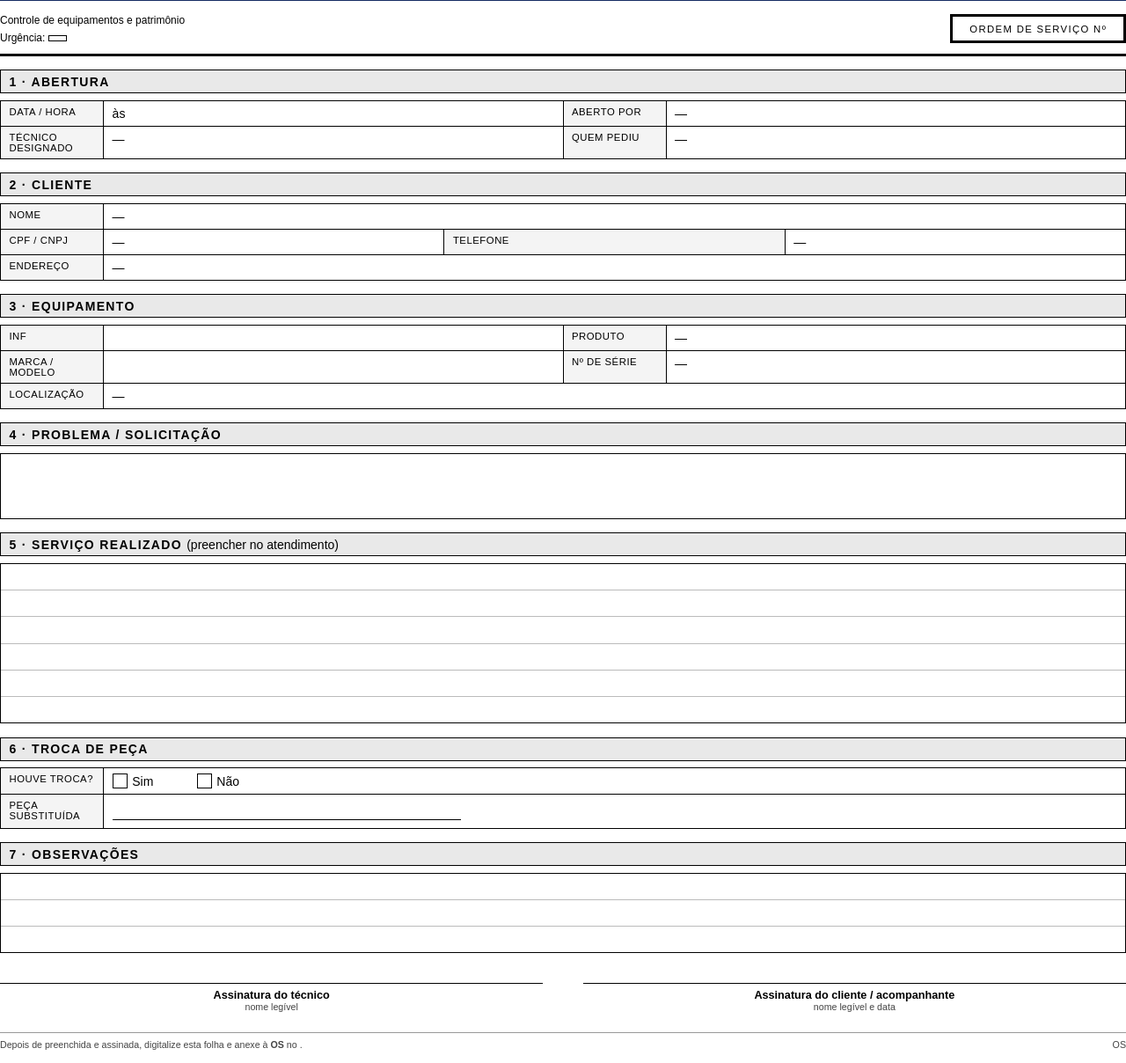
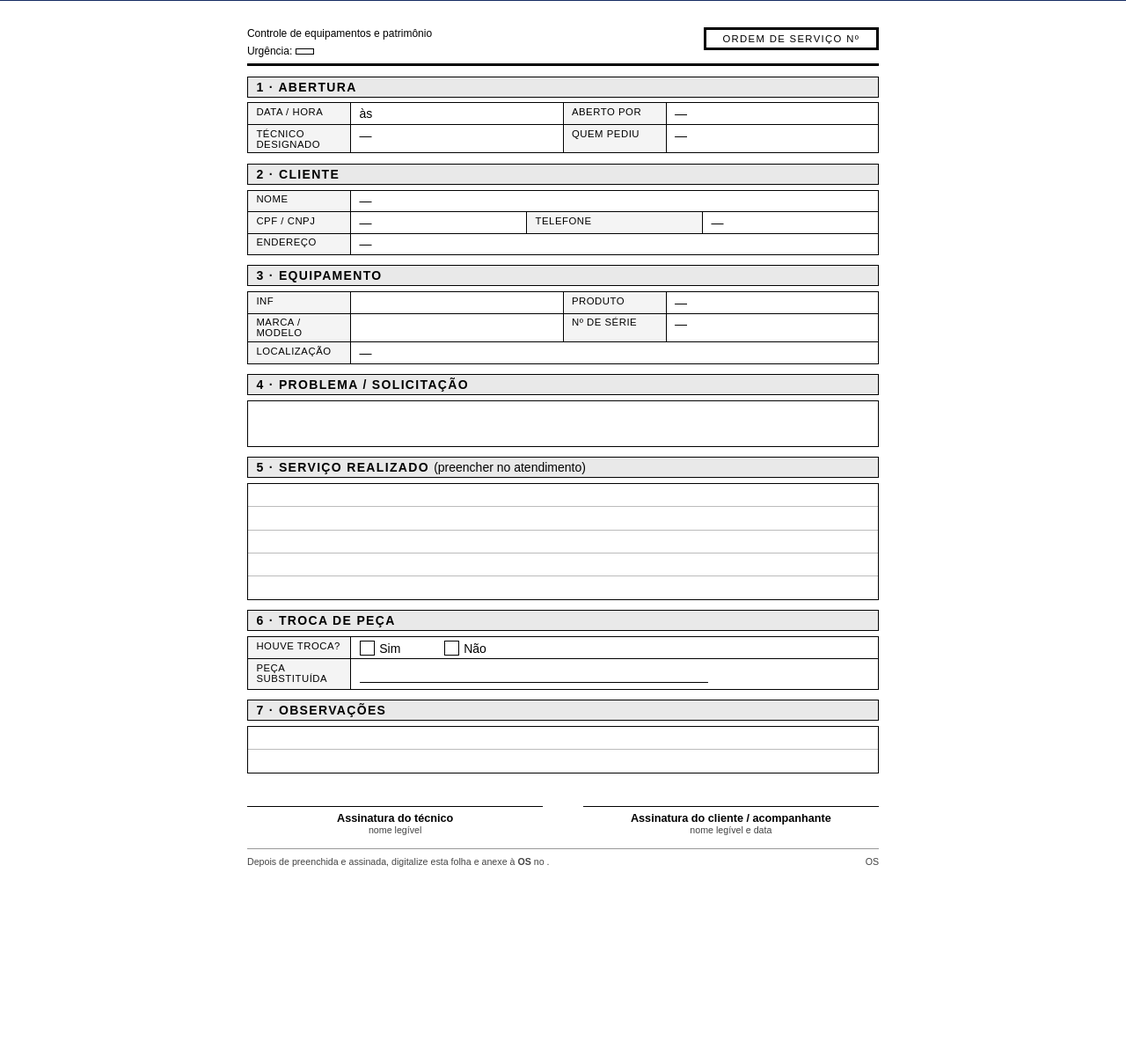
Before and after one commit to MarlonGiovany/StockLink, a Django app: template templates/inventario/chamado_imprimir.html in a window 1280 px wide. Shown: the part 46-1254 px from the top of the page at 88% size. After the commit the page ends 1031 px from the top, so only its background shows below. Run offline with Django 5.2, Linux system fonts and the light colour scheme; the template is opened without the code that fills it, so the values that code supplies are empty.

Commit message:
Ordem de Serviço impressa cabe numa folha A4 só
A OS saía com 2 páginas (sobrava ~5,5 cm). Layout mais compacto:
Serviço realizado com 5 linhas de 7 mm, Observações com 2, espaçamentos
menores e margem de 8 mm. A margem da página passa a zero, o que tira o
cabeçalho/rodapé que o navegador imprimia (data, endereço, "1/2").

Se o texto do problema for longo, antes de imprimir a página tira linhas
em branco (Observações até 1, Serviço realizado até 3) e, se ainda
precisar, diminui a letra do problema.

```diff
--- a/templates/inventario/chamado_imprimir.html
+++ b/templates/inventario/chamado_imprimir.html
@@ -11,7 +11,10 @@ A caixa do topo mostra o número em corpo grande justamente para isso.
   <meta charset="utf-8">
   <title>OS {{ chamado.numero_os }} — Ordem de Serviço</title>
   <style>
-    @page { size: A4; margin: 12mm; }
+    /* Margem zero na página tira o cabeçalho e o rodapé que o navegador
+       põe sozinho (data, endereço, "1/2"); a margem de verdade fica no
+       padding da .folha, que tem a largura exata de uma A4. */
+    @page { size: A4; margin: 0; }
     * { box-sizing: border-box; }
     body { font-family: Arial, Helvetica, sans-serif; font-size: 11pt;
            color: #000; margin: 0; background: #fff; }
@@ -25,44 +28,44 @@ A caixa do topo mostra o número em corpo grande justamente para isso.
     .btn-tela.secundario { background:#475569; }
     @media print { .barra-tela { display: none; } }
 
-    .folha { padding: 4mm 0; }
+    .folha { width: 210mm; padding: 8mm 10mm; margin: 0 auto; }
 
     .topo { display: flex; justify-content: space-between;
             align-items: flex-start; border-bottom: 2.5pt solid #000;
-            padding-bottom: 3mm; margin-bottom: 4mm; }
-    .marca { font-size: 15pt; font-weight: bold; letter-spacing: .5pt; }
+            padding-bottom: 2mm; margin-bottom: 3mm; }
+    .marca { font-size: 14pt; font-weight: bold; letter-spacing: .5pt; }
     .marca small { display:block; font-size: 9pt; font-weight: normal;
                    letter-spacing: 0; }
-    .caixa-os { border: 2.5pt solid #000; padding: 2mm 5mm; text-align: center;
+    .caixa-os { border: 2.5pt solid #000; padding: 1mm 5mm; text-align: center;
                 min-width: 46mm; }
     .caixa-os .rotulo { font-size: 8.5pt; text-transform: uppercase;
                         letter-spacing: 1pt; }
-    .caixa-os .numero { font-size: 27pt; font-weight: bold; line-height: 1.05; }
+    .caixa-os .numero { font-size: 24pt; font-weight: bold; line-height: 1.05; }
 
     .urgencia { display:inline-block; border:1.2pt solid #000; padding:.6mm 2.5mm;
                 font-size:9.5pt; font-weight:bold; text-transform:uppercase; }
 
     h2.secao { font-size: 10.5pt; text-transform: uppercase; letter-spacing: 1pt;
-               background: #E9E9E9; border: 1pt solid #000; margin: 0 0 2mm;
-               padding: 1.2mm 2.5mm; }
+               background: #E9E9E9; border: 1pt solid #000; margin: 0 0 1.5mm;
+               padding: .8mm 2.5mm; }
     h2.secao .leve { font-weight: normal; text-transform: none; letter-spacing: 0; }
 
-    .bloco { margin-bottom: 4mm; }
+    .bloco { margin-bottom: 3mm; }
     /* Layout fixo: sem ele o primeiro valor da linha come a largura toda e
        a segunda dupla rótulo/valor fica espremida na borda direita. */
     table.dados { width: 100%; border-collapse: collapse; table-layout: fixed; }
-    table.dados td { border: 1pt solid #000; padding: 1.6mm 2.5mm;
+    table.dados td { border: 1pt solid #000; padding: 1mm 2.5mm;
                      vertical-align: top; font-size: 10.5pt;
                      overflow-wrap: break-word; }
     table.dados td.rot { width: 31mm; background: #F4F4F4; font-size: 8.5pt;
                          text-transform: uppercase; letter-spacing: .4pt; }
 
-    .caixa-texto { border: 1pt solid #000; padding: 2mm 2.5mm; min-height: 20mm;
+    .caixa-texto { border: 1pt solid #000; padding: 1.5mm 2.5mm; min-height: 14mm;
                    font-size: 10.5pt; white-space: pre-wrap; }
 
     /* Linhas para o técnico escrever à mão. */
     .pauta { border: 1pt solid #000; border-bottom: 0; }
-    .pauta div { border-bottom: 1pt solid #BBB; height: 8mm; }
+    .pauta div { border-bottom: 1pt solid #BBB; height: 7mm; }
     .pauta div:last-child { border-bottom: 1pt solid #000; }
 
     .quadrinho { display:inline-block; width: 4.5mm; height: 4.5mm;
@@ -72,13 +75,13 @@ A caixa do topo mostra o número em corpo grande justamente para isso.
     .linha-peca { border-bottom: 1pt solid #000; display:inline-block;
                   min-width: 105mm; height: 6mm; }
 
-    .assinaturas { display: flex; gap: 12mm; margin-top: 9mm; }
+    .assinaturas { display: flex; gap: 12mm; margin-top: 10mm; }
     .assinaturas div { flex: 1; text-align: center; }
     .assinaturas .risco { border-top: 1pt solid #000; margin-bottom: 1.5mm; }
     .assinaturas .quem { font-size: 9.5pt; }
     .assinaturas .obs { font-size: 8pt; color: #444; }
 
-    .rodape { margin-top: 6mm; border-top: 1pt solid #999; padding-top: 2mm;
+    .rodape { margin-top: 4mm; border-top: 1pt solid #999; padding-top: 2mm;
               font-size: 8pt; color: #444; display:flex;
               justify-content: space-between; }
   </style>
@@ -178,8 +181,8 @@ A caixa do topo mostra o número em corpo grande justamente para isso.
   {# ---------- O que o técnico preenche à mão, no atendimento ---------- #}
   <div class="bloco">
     <h2 class="secao">5 &middot; Serviço realizado <span class="leve">(preencher no atendimento)</span></h2>
-    <div class="pauta">
-      <div></div><div></div><div></div><div></div><div></div><div></div>
+    <div class="pauta" id="pauta-servico">
+      <div></div><div></div><div></div><div></div><div></div>
     </div>
   </div>
 
@@ -202,8 +205,8 @@ A caixa do topo mostra o número em corpo grande justamente para isso.
 
   <div class="bloco">
     <h2 class="secao">7 &middot; Observações</h2>
-    <div class="pauta">
-      <div></div><div></div><div></div>
+    <div class="pauta" id="pauta-obs">
+      <div></div><div></div>
     </div>
   </div>
 
@@ -236,7 +239,27 @@ A caixa do topo mostra o número em corpo grande justamente para isso.
   // A recepção abre esta página justamente para imprimir, então já chama a
   // caixa de impressão. Se a pessoa cancelar, a folha continua na tela e o
   // botão "Imprimir" da barra do topo chama de novo.
-  window.addEventListener('load', function () { window.print(); });
+  //
+  // Antes, garante que a OS caiba numa folha só: se o texto do problema for
+  // longo, tira linhas em branco (Observações até 1, Serviço realizado até 3)
+  // e, se ainda faltar espaço, diminui a letra do problema.
+  function caberNumaFolha() {
+    var folha = document.querySelector('.folha');
+    var limite = 297 * 96 / 25.4 - 2;  // altura da A4 em px, com folga
+    var cabe = function () { return folha.getBoundingClientRect().height <= limite; };
+    var pautas = [['pauta-obs', 1], ['pauta-servico', 3]];
+    for (var i = 0; i < pautas.length && !cabe(); i++) {
+      var pauta = document.getElementById(pautas[i][0]);
+      while (!cabe() && pauta.children.length > pautas[i][1]) {
+        pauta.removeChild(pauta.lastElementChild);
+      }
+    }
+    var problema = document.querySelector('.caixa-texto');
+    for (var pt = 10; pt >= 8 && !cabe(); pt -= 0.5) {
+      problema.style.fontSize = pt + 'pt';
+    }
+  }
+  window.addEventListener('load', function () { caberNumaFolha(); window.print(); });
 </script>
 
 </body>
```
